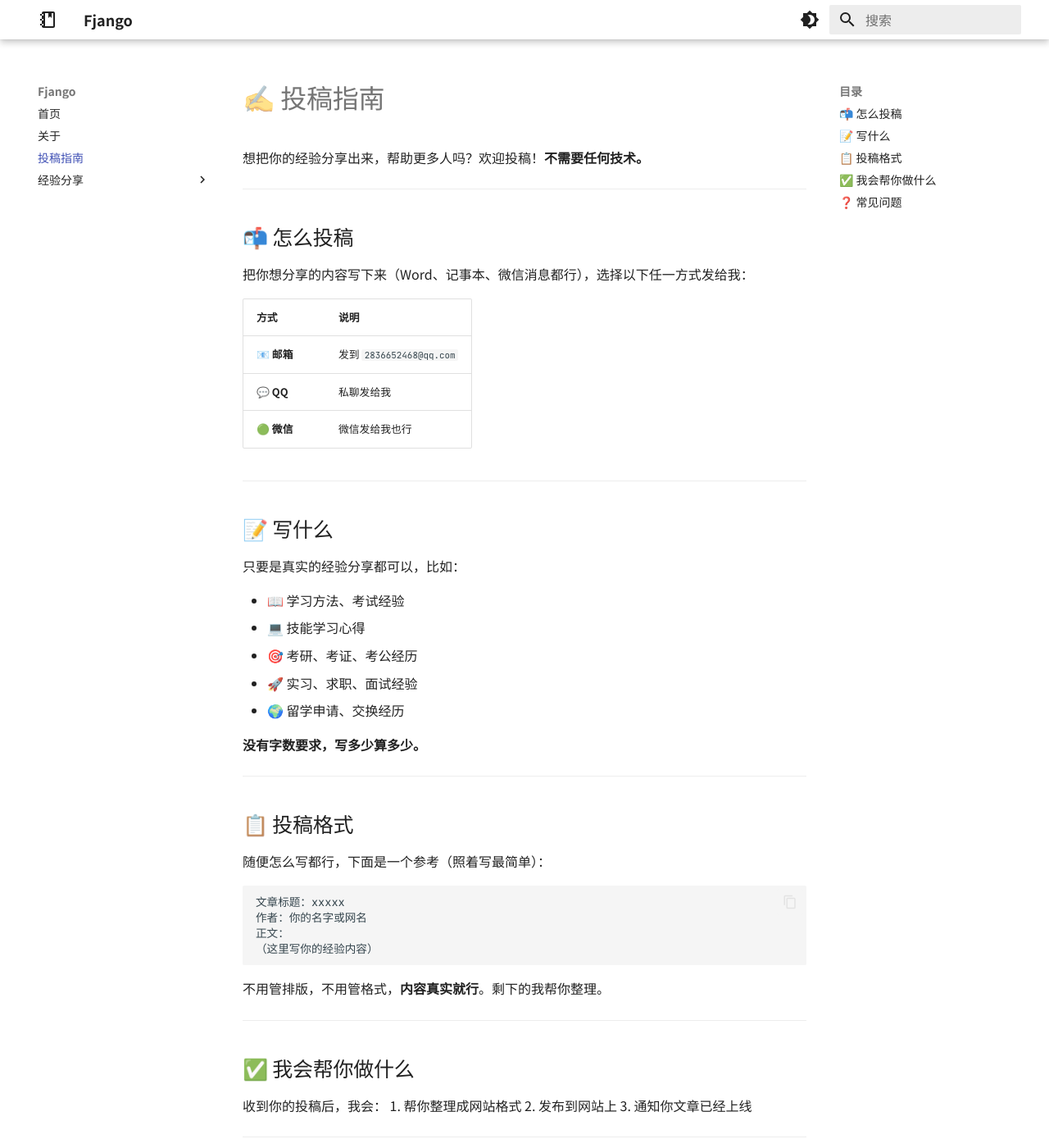
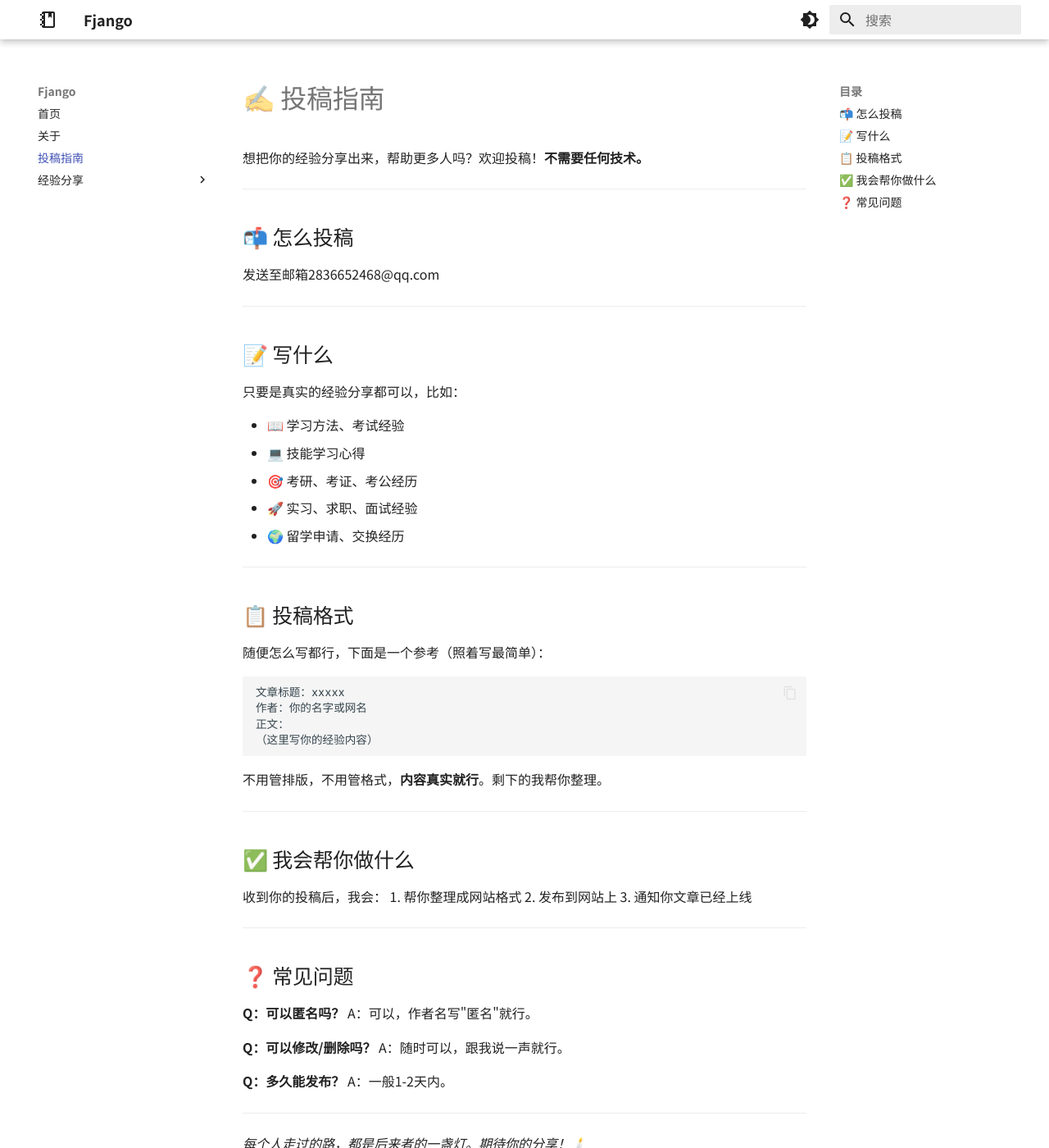
Before and after one commit to Fjango/Fjango, an MkDocs documentation site: the page built from docs/contribute-guide.md, in a window 1280 px wide and 1400 px high. Shown: the whole window at 82% size. Built offline with MkDocs 1.6.1 and Material for MkDocs 9.7.7, drawn with Linux system fonts in a browser that asks for light colours.

Commit message:
更新首页、关于、投稿指南内容

```diff
--- a/docs/contribute-guide.md
+++ b/docs/contribute-guide.md
@@ -6,13 +6,7 @@
 
 ## 📬 怎么投稿
 
-把你想分享的内容写下来（Word、记事本、微信消息都行），选择以下任一方式发给我：
-
-| 方式 | 说明 |
-|------|------|
-| 📧 **邮箱** | 发到 `2836652468@qq.com` |
-| 💬 **QQ** | 私聊发给我 |
-| 🟢 **微信** | 微信发给我也行 |
+发送至邮箱2836652468@qq.com
 
 ---
 
@@ -26,7 +20,6 @@
 - 🚀 实习、求职、面试经验
 - 🌍 留学申请、交换经历
 
-**没有字数要求，写多少算多少。**
 
 ---
 
```
Also changed, not shown: docs/about.md (+0 -5 lines), docs/index.md (+0 -6 lines).
